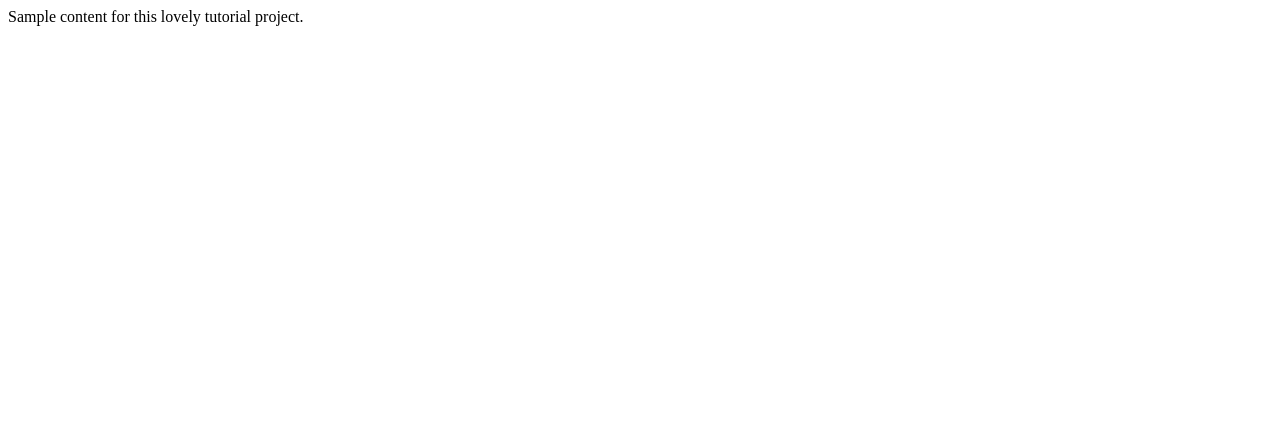
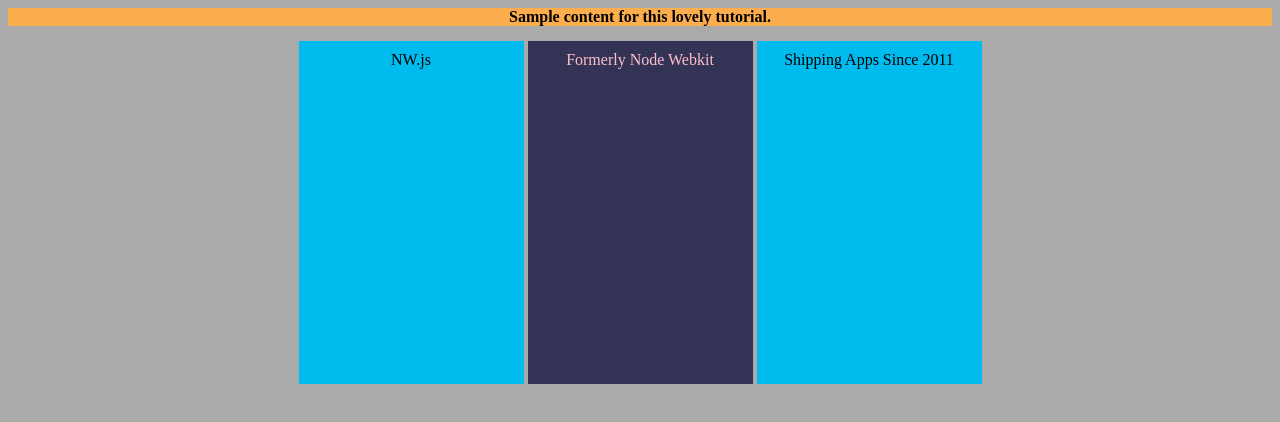
Before and after one commit to codefellows-lectures/nwjs-tutorial, a website: page index.html in a window 1280 px wide. Drawn offline with Linux system fonts and the light colour scheme.

Commit message:
add styles for tutorial to make the lecture aesthetically pleasing

```diff
--- a/index.html
+++ b/index.html
@@ -2,8 +2,15 @@
 <html lang="en">
   <head>
     <meta charset="UTF-8">
-    <title>NWjs Tutorial!</title>
+    <title>NW.js Tutorial!</title>
+    <meta name="viewport" content="width=device-width, initial-scale=1">
+    <link rel="stylesheet" href="styles/base.css">
+    <link rel="stylesheet" href="styles/layout.css">
 	</head>
-	<body>Sample content for this lovely tutorial project.
+	<body>
+    <header>Sample content for this lovely tutorial.</header>
+    <section id="sec1">NW.js</section>
+    <section id="sec2">Formerly Node Webkit</section>
+    <section id="sec3">Shipping Apps Since 2011</section>
 	</body>
 </html>
--- /dev/null
+++ b/styles/base.css
@@ -0,0 +1,18 @@
+body {
+  text-align: center;
+  background-color: #AAA;
+}
+header {
+  text-align: center;
+  font-weight: bold;
+  background-color: #fcae4e;
+}
+section {
+  display: inline-block;
+  width: 225px;
+  max-width: 33%;
+  height: 333px;
+  padding-top: 10px;
+  margin-top: 15px;
+  background-color: #0BE;
+}
--- /dev/null
+++ b/styles/layout.css
@@ -0,0 +1,7 @@
+#sec2 {
+  background-color: #335;
+  color: pink;
+}
+#sec3 {
+
+}
```
Also changed, not shown: package.json (line endings or trailing spaces).
